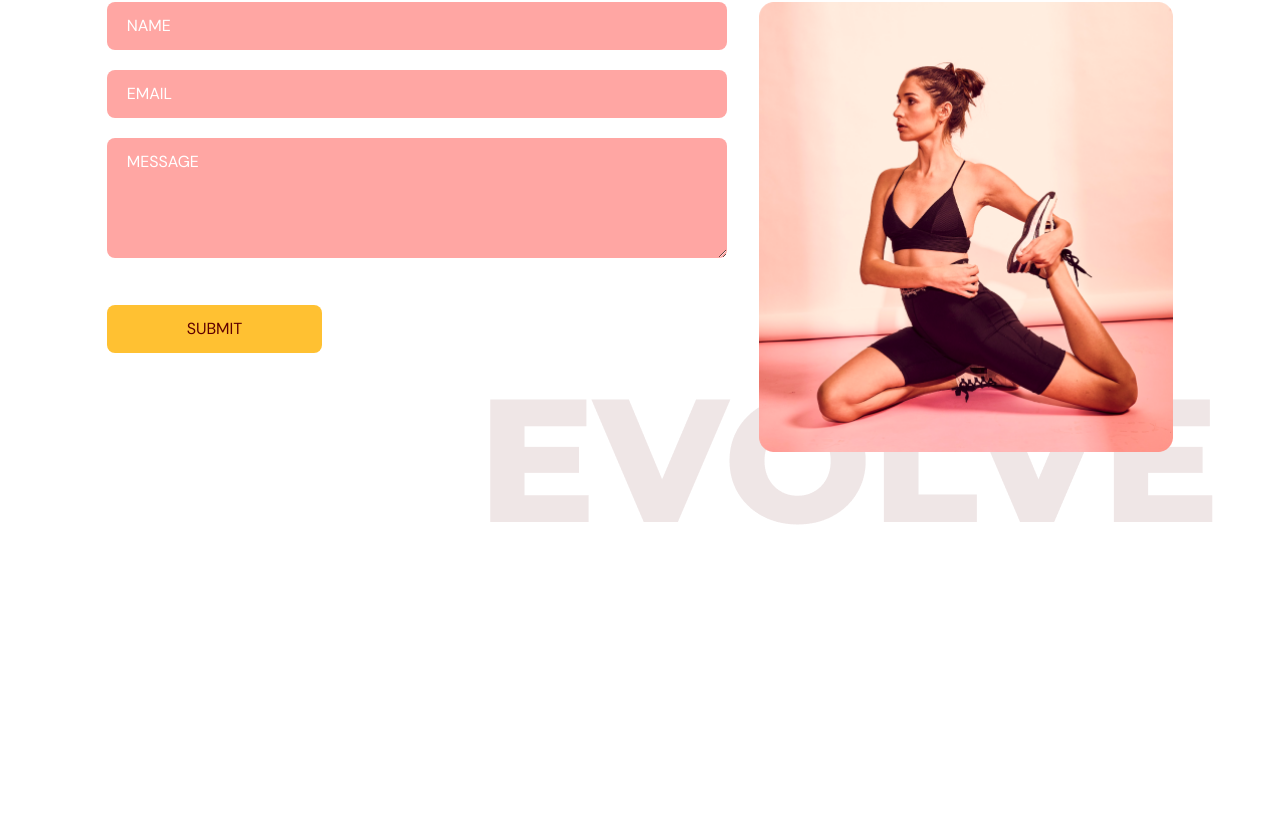
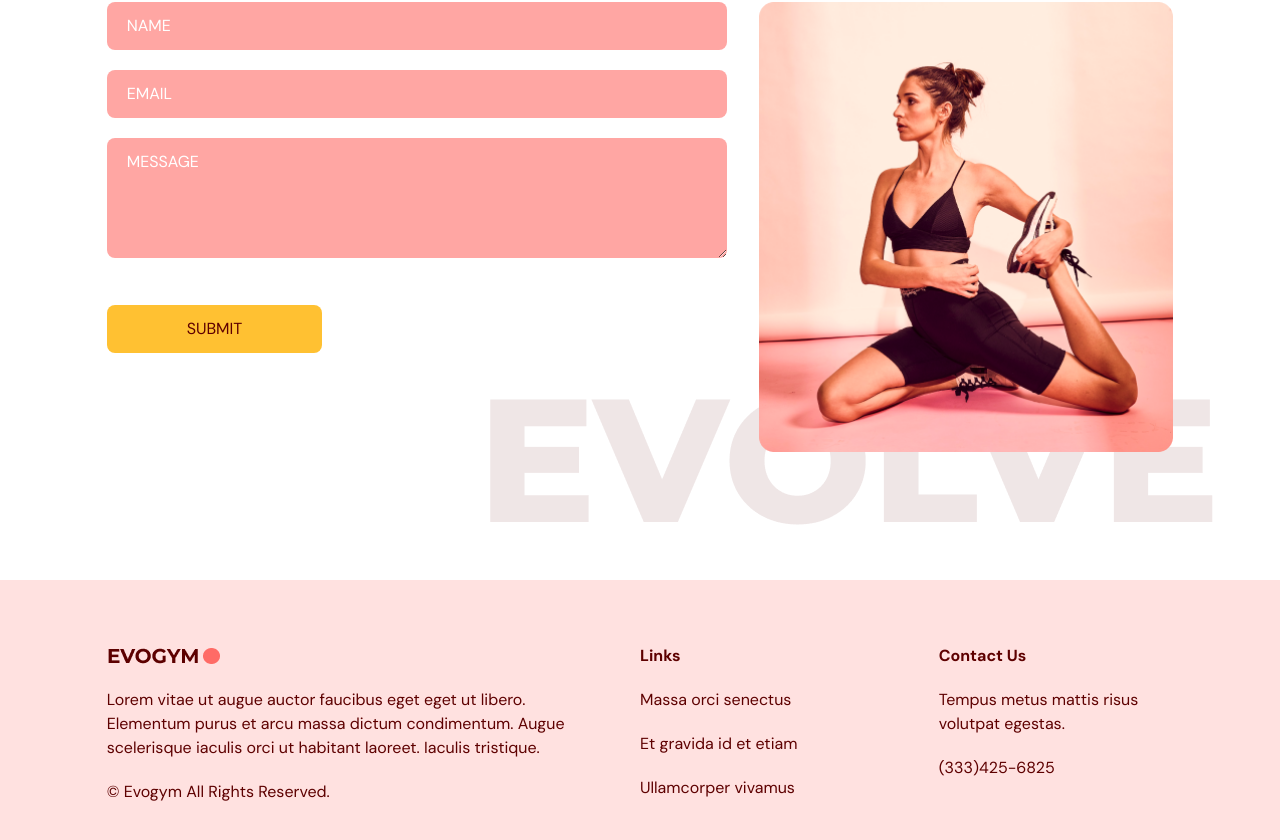
Before and after one commit to Eddiemetrium/typescript-react-fitness-application, a React (Vite) app: page / in a window 1280 px wide. Shown: the part 3356-4196 px from the top of the page. Before the commit the page ends 3936 px from the top, so only its background shows below. Built offline with nearby package versions, Linux system fonts and the light colour scheme.

Commit message:
all done and complete

```diff
--- a/src/App.tsx
+++ b/src/App.tsx
@@ -5,6 +5,7 @@
 import OurClasses from "@/scenes/ourClasses"
 import ContactUs from "@/scenes/contactUs"
 import { SelectedPage } from "./shared/types";
+import Footer from "./scenes/footer"
 
 function App() {
 const [selectedPage, setSelectedPage] = useState<SelectedPage>(SelectedPage.Home)
@@ -32,6 +33,7 @@
         <Benefits setSelectedPage={setSelectedPage}/>
         <OurClasses setSelectedPage={setSelectedPage} />
  <ContactUs setSelectedPage={setSelectedPage} />
+  <Footer  />
     </div>
   )
 }
```
